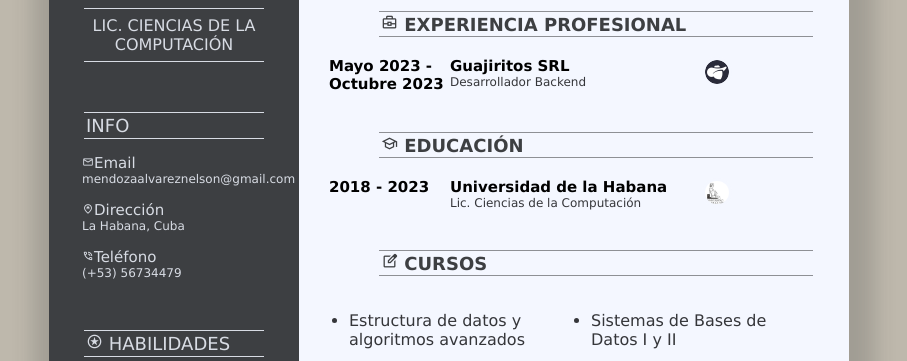
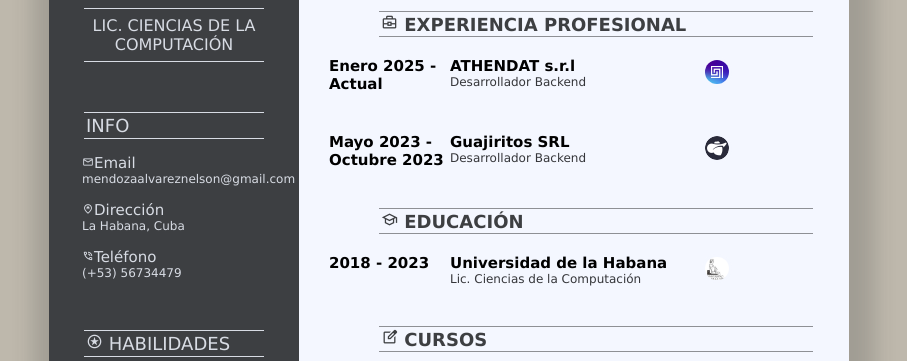
Before and after one commit to Nelsonma98/cv, a plain HTML site: page index.html in a window 1280 px wide. Shown: the part 403-764 px from the top of the page, without its empty margins (191-1098 px from the left). Drawn offline with nearby package versions, Linux system fonts and the light colour scheme.

Commit message:
feat: Agg ATHENDAT

```diff
--- a/index.html
+++ b/index.html
@@ -66,6 +66,21 @@
                 <p class="p2"><span class="span2"><span class="material-symbols-outlined">business_center</span></span>
                     Experiencia Profesional</p>
             </div>
+            <div class="clearfix"></div>
+            <div class="lr-box">
+                <div class="left">
+                    <p class="p4">Enero 2025 - Actual</p>
+                </div>
+                <div class="right">
+                    <p class="p4">ATHENDAT s.r.l</p>
+                    <p class="p5">Desarrollador Backend</p>
+                </div>
+                <div class="img">
+                    <img src="img/athendat.png" class="athendat">
+                </div>
+                <div class="clearfix"></div>
+            </div>
+
             <div class="clearfix"></div>
             <div class="lr-box">
                 <div class="left">
```
Also changed, not shown: img/athendat.png (added).
